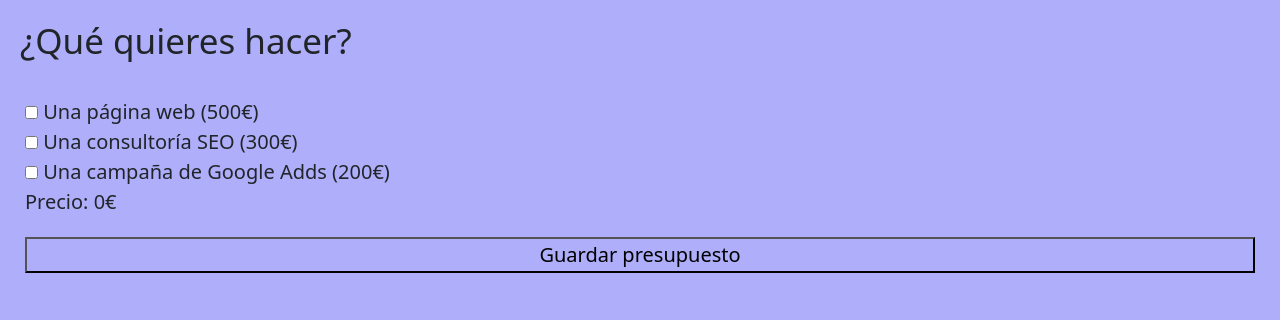
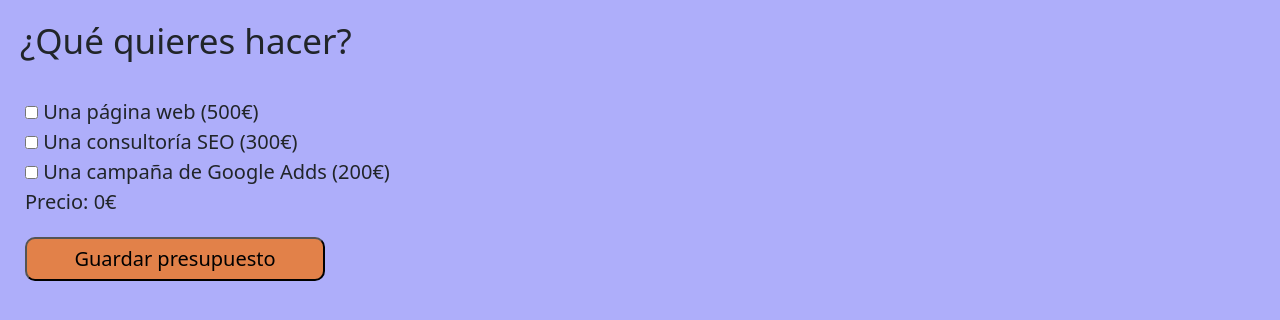
Before and after one commit to JonatanRR/sprint__7, a React (Create React App) app: page /budget in a window 1280 px wide. Shown: the top 320 px of the page. Built offline with nearby package versions, Linux system fonts and the light colour scheme.

Commit message:
Estilo al botón guardar presupuesto

```diff
--- a/src/index.css
+++ b/src/index.css
@@ -67,3 +67,10 @@ code {
 .text {
   margin-top: 50px;
 }
+
+.buttonSave {
+  width: 300px;
+  border-radius: 10px;
+  padding: 5px;
+  background-color: rgb(226, 129, 73);
+}
--- a/src/pages/budget.js
+++ b/src/pages/budget.js
@@ -115,7 +115,7 @@ function Budget() {
       <form className='formulary'>
         {budgetList}
         <p>{`Precio: ${data.total}€`}</p>
-        <button onClick= {handleBudget}>Guardar presupuesto</button>
+        <button className= 'buttonSave' onClick= {handleBudget}>Guardar presupuesto</button>
       </form>
     </div>
   )
```
